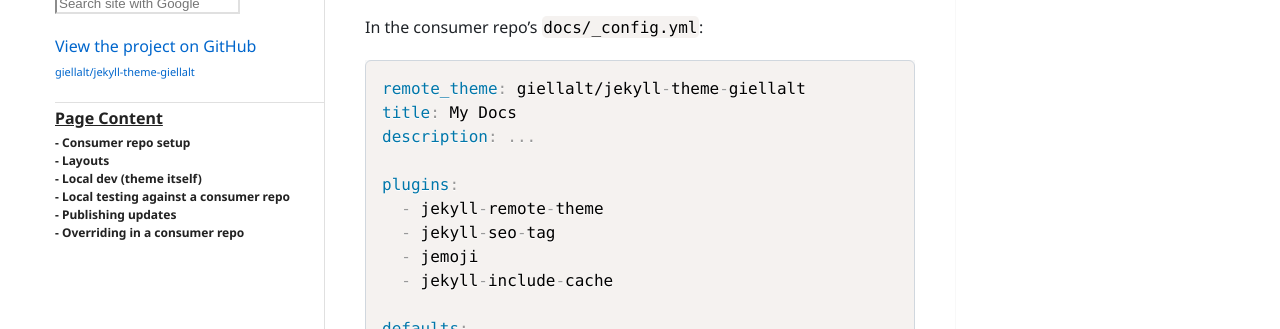
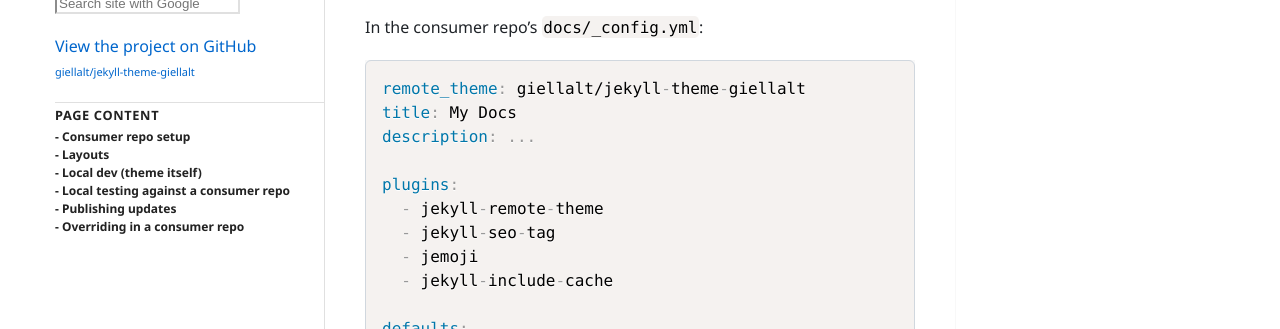
Before and after one commit to giellalt/jekyll-theme-giellalt, a Jekyll site: the page built from README.md, in a window 1280 px wide. Shown: the part 238-567 px from the top of the page. Built offline with Jekyll 4.4.1, drawn with Linux system fonts in a browser that asks for light colours; cached includes are drawn as plain includes; nearby versions of some CDN libraries; our own code applies the rules of GitHub Pages for plain Markdown files.

Commit message:
Update h2 header

```diff
--- a/assets/css/giellalt-site-global.scss
+++ b/assets/css/giellalt-site-global.scss
@@ -366,11 +366,13 @@
 
 header h2.tocheader {
   margin: 0;
-  font-size: 1em;
+  font-size: 0.8em;
+  font-weight: 600;
+  text-transform: uppercase;
+  letter-spacing: 0.05em;
   border-top: 1px solid var(--border-color);
   padding-top: 0.4em;
   padding-bottom: 0.4em;
-  text-decoration: underline;
   color: var(--heading-color);
   flex-shrink: 0;
 }
```
